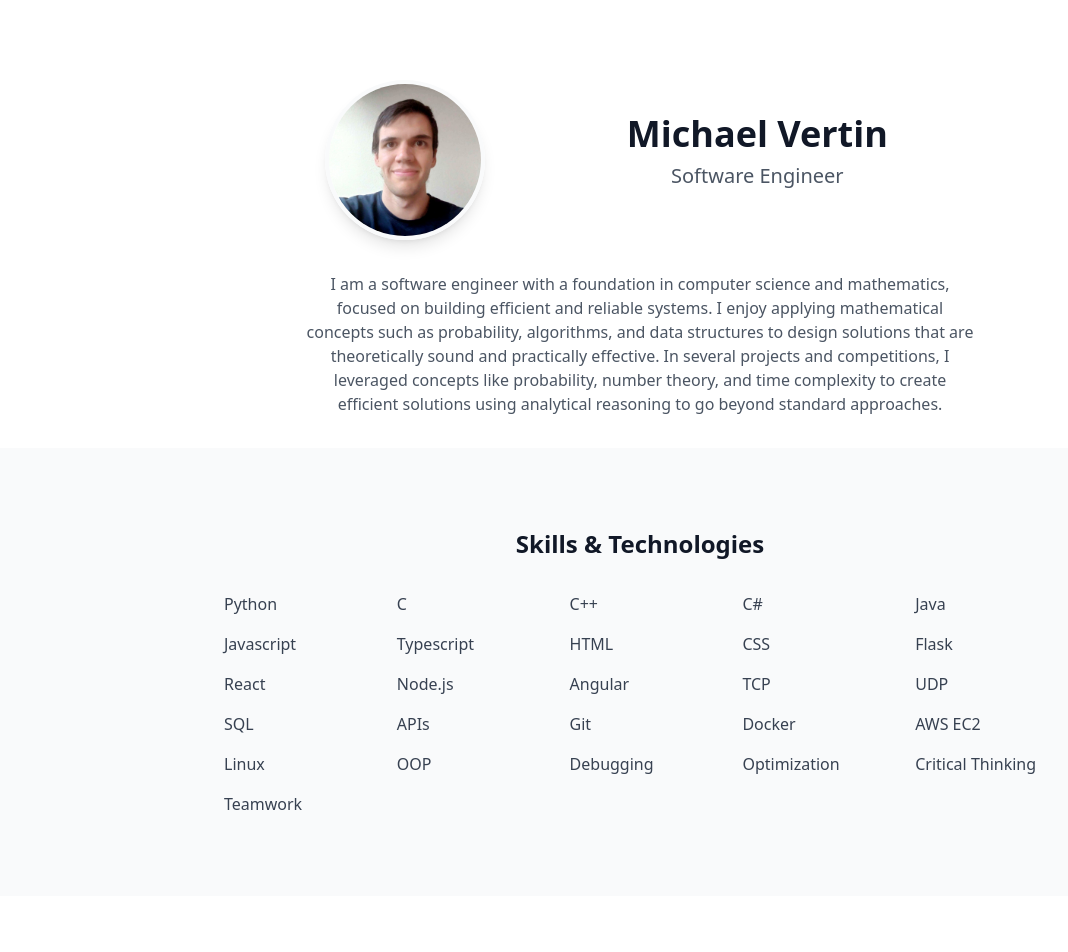
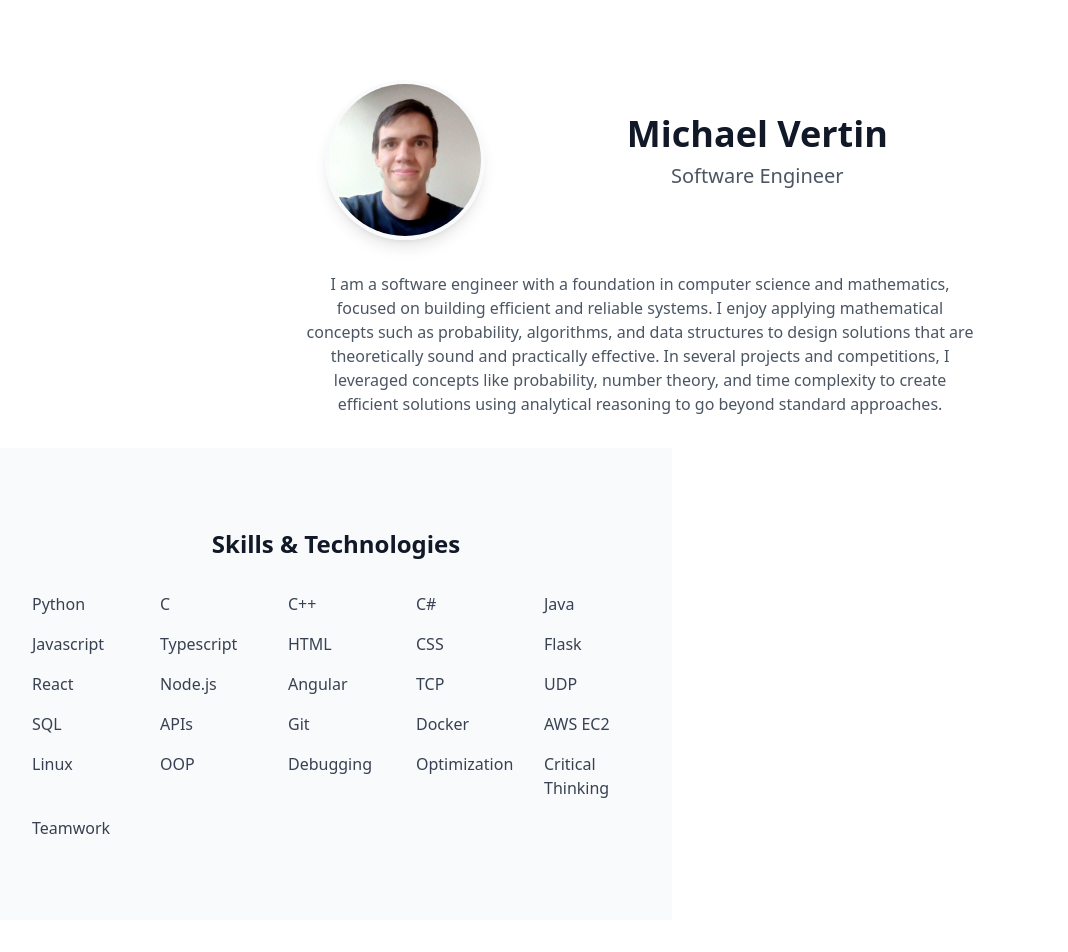
Before and after one commit to MichaelVertin/portfolio, a Next.js app: page / in a window 1280 px wide. Shown: the top 952 px of the page, without its empty margins (0-1068 px from the left). Built offline with nearby package versions, Linux system fonts and the light colour scheme.

Commit message:
Update SkillsSection.tsx

```diff
--- a/app/components/SkillsSection.tsx
+++ b/app/components/SkillsSection.tsx
@@ -9,7 +9,7 @@ export default function SkillsSection() {
 
 	// Put skills into a 6-row grid
 	return (
-		<section className="bg-gray-50 py-12 sm:py-20">
+		<section className="bg-gray-50 py-12 sm:py-20 max-w-2xl">
 			<div className="max-w-4xl mx-auto px-4 sm:px-6 lg:px-8">
 				<h2 className="text-xl sm:text-2xl font-bold text-gray-900 mb-6 sm:mb-8 text-center">
 					Skills & Technologies
```
